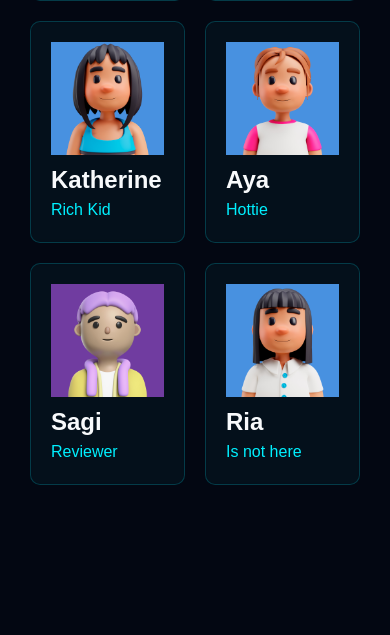
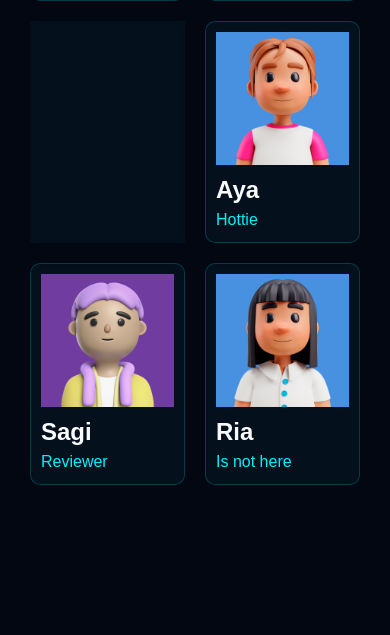
Before and after one commit to loracreativeph/loracreative, a PHP site: page / in a window 390 px wide. Shown: the part 1023-1658 px from the top of the page. Run offline with PHP 8.4, Linux system fonts and the light colour scheme; some web fonts are replaced.

Commit message:
spacingsss

```diff
--- a/css/common.css
+++ b/css/common.css
@@ -328,4 +328,7 @@ body{
       .members-boxes .card-box {
         width: calc(50% - 10px);
         }
+        .members-boxes .card-box{
+            padding: 10px;
+        }
     }
```
